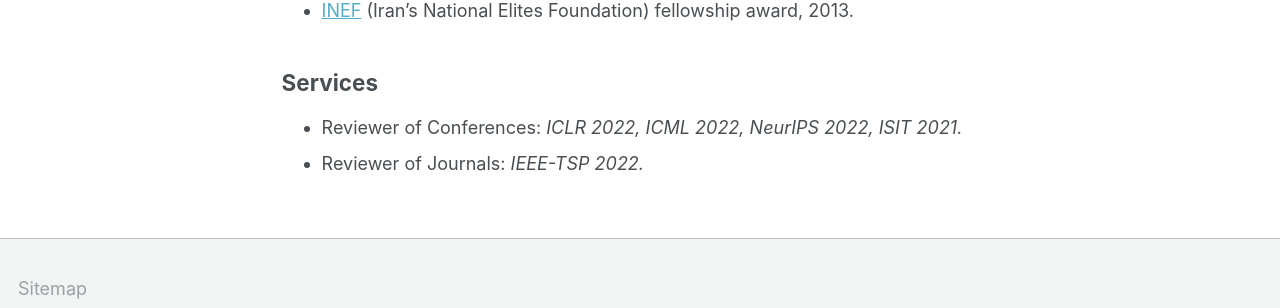
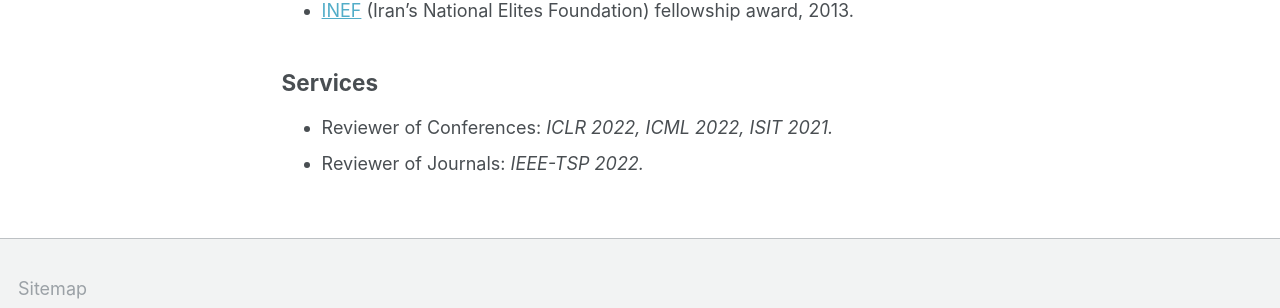
Before and after one commit to mersad95zd/mersad95zd.github.io, a Jekyll site: the page built from _pages/cv.md, in a window 1280 px wide and 1190 px high. Shown: the part 797-1105 px from the top of the window. Built offline with Jekyll 4.4.1, drawn with Linux system fonts in a browser that asks for light colours.

Commit message:
Update cv.md

```diff
--- a/_pages/cv.md
+++ b/_pages/cv.md
@@ -32,5 +32,5 @@ redirect_from:
 
 ## Services
 
-+ Reviewer of Conferences: *ICLR 2022, ICML 2022, NeurIPS 2022, ISIT 2021.*
++ Reviewer of Conferences: *ICLR 2022, ICML 2022, ISIT 2021.* <!--NeurIPS 2022,-->
 + Reviewer of Journals: *IEEE-TSP 2022.*
```
